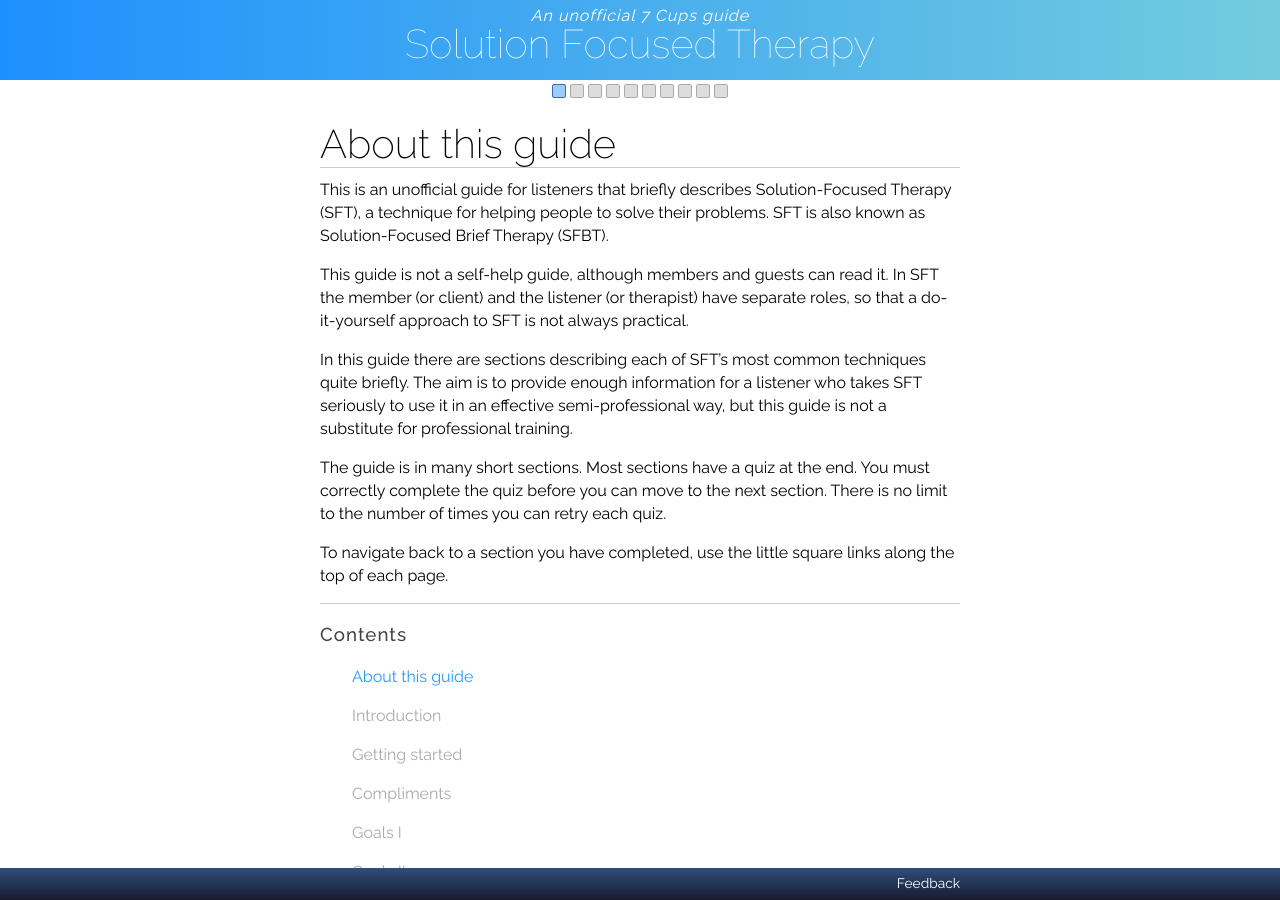
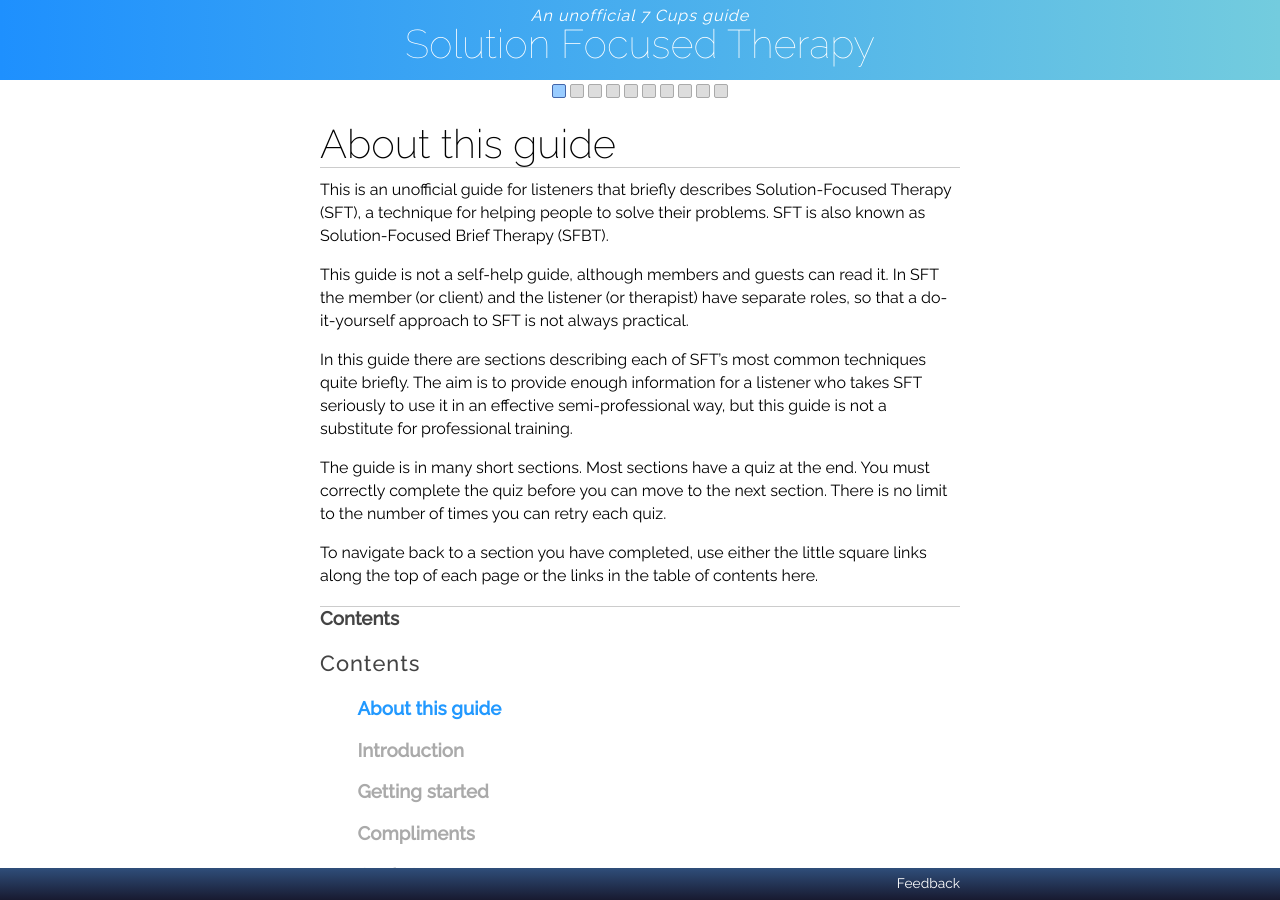
Before and after one commit to RarelyCharlie/rarelycharlie.github.io, a Jekyll site: the page built from _draft/sft.md, in a window 1280 px wide and 900 px high. Built offline with Jekyll 4.4.1, drawn with Linux system fonts in a browser that asks for light colours; nearby versions of some CDN libraries.

Commit message:
toc as h3

```diff
--- a/_draft/sft.md
+++ b/_draft/sft.md
@@ -13,9 +13,9 @@ In this guide there are sections describing each of SFT's most common techniques
 
 The guide is in many short sections. Most sections have a quiz at the end. You must correctly complete the quiz before you can move to the next section. There is no limit to the number of times you can retry each quiz.
 
-To navigate back to a section you have completed, use the little square links along the top of each page.
+To navigate back to a section you have completed, use either the little square links along the top of each page or the links in the table of contents here.
 
-<div id="toc"></div>
+### Contents {#toc}
 
 *Author: [@RarelyCharlie](https://www.7cups.com/@RarelyCharlie).*
 
@@ -649,7 +649,7 @@ After the quiz, the guide concludes with some links to further reading.
 
 You have now completed the guide.
 
-To review the guide, use the links across the top of each page. You do not have to answer the quizzes again.
+To review the guide, use either the links across the top of each page or the table of contents on the first page. You do not have to answer the quizzes again.
 
 To reset the guide and answer the quizzes again, click here: <a href='#' onclick="Persist.reset()">Reset</a>
 
```
